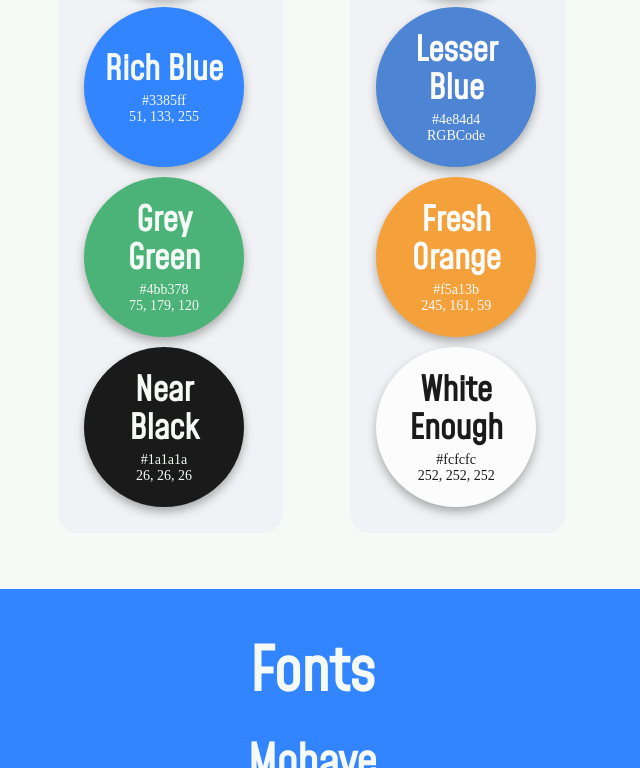
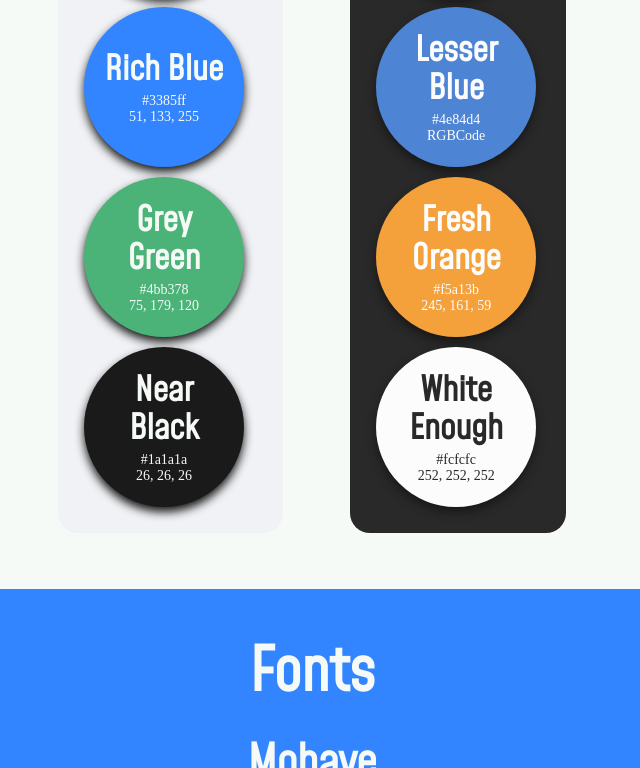
Before and after one commit to AidanKLee/designSystem, a plain HTML site: page index.html in a window 1280 px wide. Shown: the part 678-1446 px from the top of the page, without its empty margins (328-968 px from the left). Drawn offline with Linux system fonts and the light colour scheme; a web font is replaced by a local one.

Commit message:
Small colour changes.

```diff
--- a/style.css
+++ b/style.css
@@ -123,7 +123,6 @@ section {
 #colours div {
     display: inline-block;
     margin: 8px 32px;
-    background-color: #f0f2f5;
     padding: 16px;
     border-radius: 20px;
 }
@@ -135,11 +134,20 @@ section {
     border-radius: 100px;
     margin: 10px;
     padding: 16px;
-    box-shadow: 0px 5px 10px #aaaaaa;
+    box-shadow: 0px 5px 10px #181818;
     display: flex;
     align-items: center;
     justify-content: center;
     flex-direction: column;
+}
+
+#lightMode {
+    background-color: #f0f2f5;
+}
+
+#darkMode {
+    background-color: #292929;
+    color: #fcfcfc;
 }
 
 #light2 {
@@ -183,6 +191,7 @@ section {
 
 #dark5 {
     background-color: #fcfcfc;
+    color: #292929;
 }
 
 /* fonts section */
```
